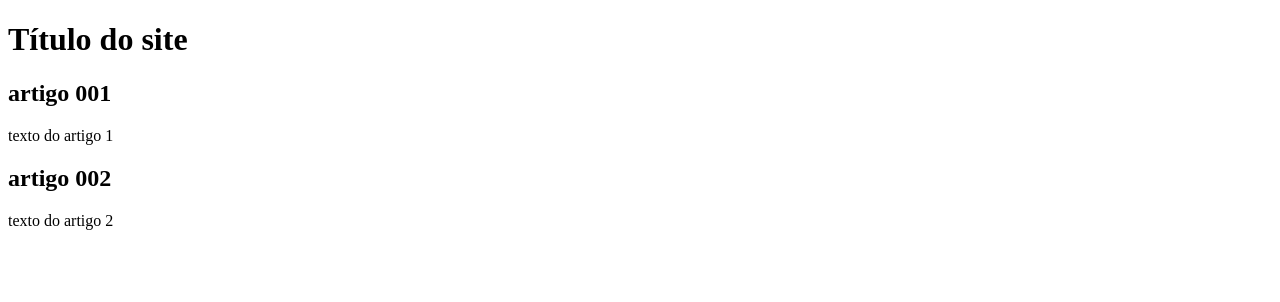
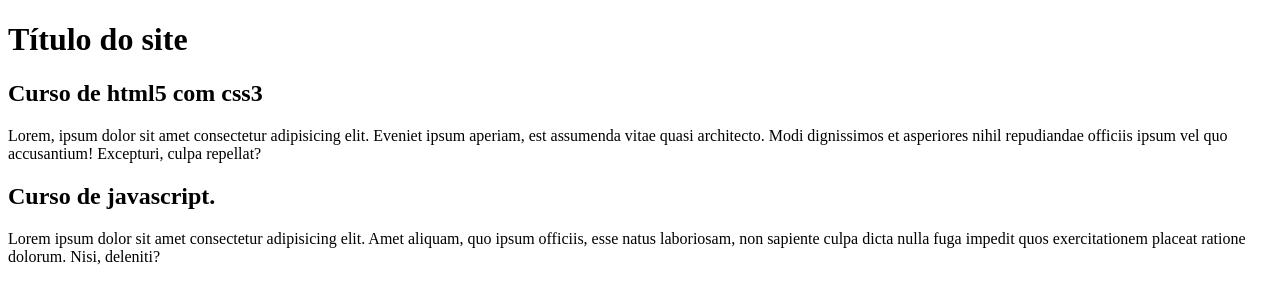
Before and after one commit to william1mendes000/projeto-site, a plain HTML site: page index.html in a window 1280 px wide. Drawn offline with Linux system fonts and the light colour scheme.

Commit message:
comecei a escrever um conteudo

```diff
--- a/index.html
+++ b/index.html
@@ -15,17 +15,17 @@
         </header>
         <article>
             <h2>
-                artigo 001
+                Curso de html5 com css3
             </h2>
-            <p>texto do artigo 1</p>
+            <p>Lorem, ipsum dolor sit amet consectetur adipisicing elit. Eveniet ipsum aperiam, est assumenda vitae quasi architecto. Modi dignissimos et asperiores nihil repudiandae officiis ipsum vel quo accusantium! Excepturi, culpa repellat?</p>
 
         </article>
         <article>
             <h2>
-                artigo 002
+                Curso de javascript.
             </h2>
             <p>
-                texto do artigo 2
+                Lorem ipsum dolor sit amet consectetur adipisicing elit. Amet aliquam, quo ipsum officiis, esse natus laboriosam, non sapiente culpa dicta nulla fuga impedit quos exercitationem placeat ratione dolorum. Nisi, deleniti?
             </p>
 
         </article>
```
